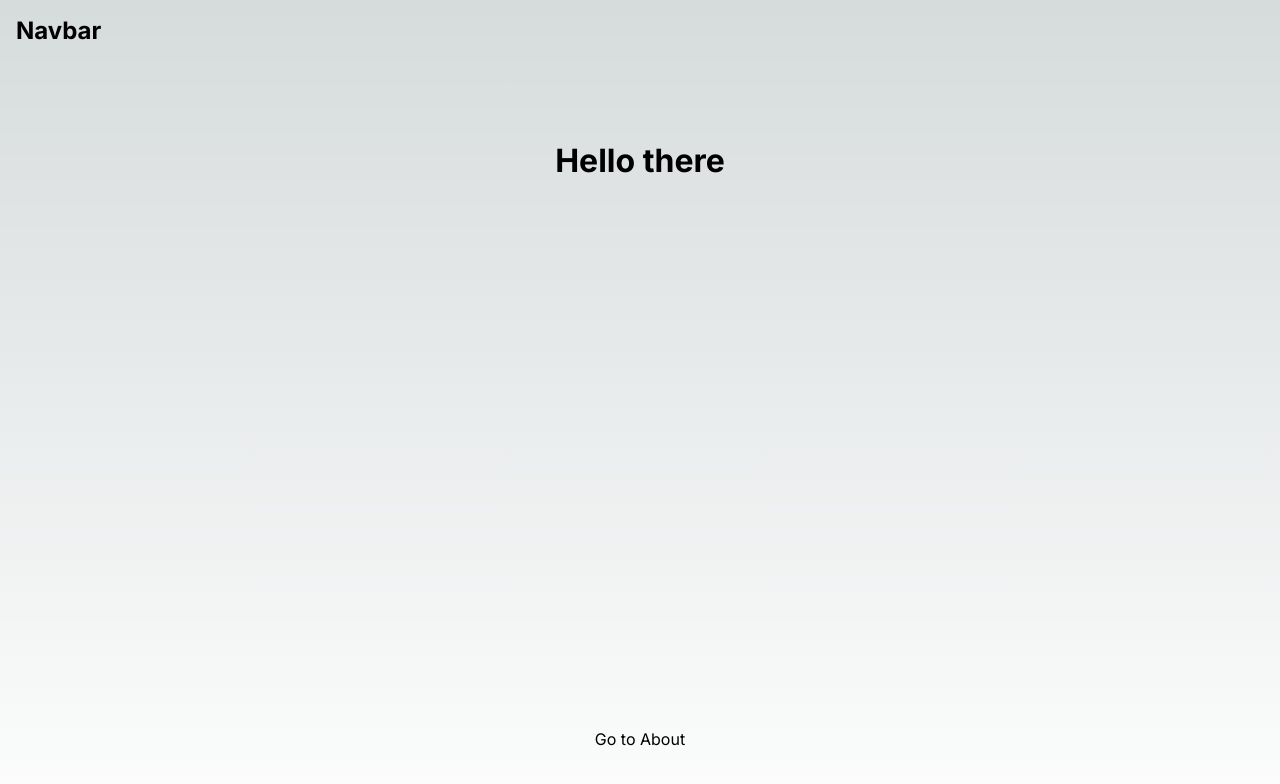
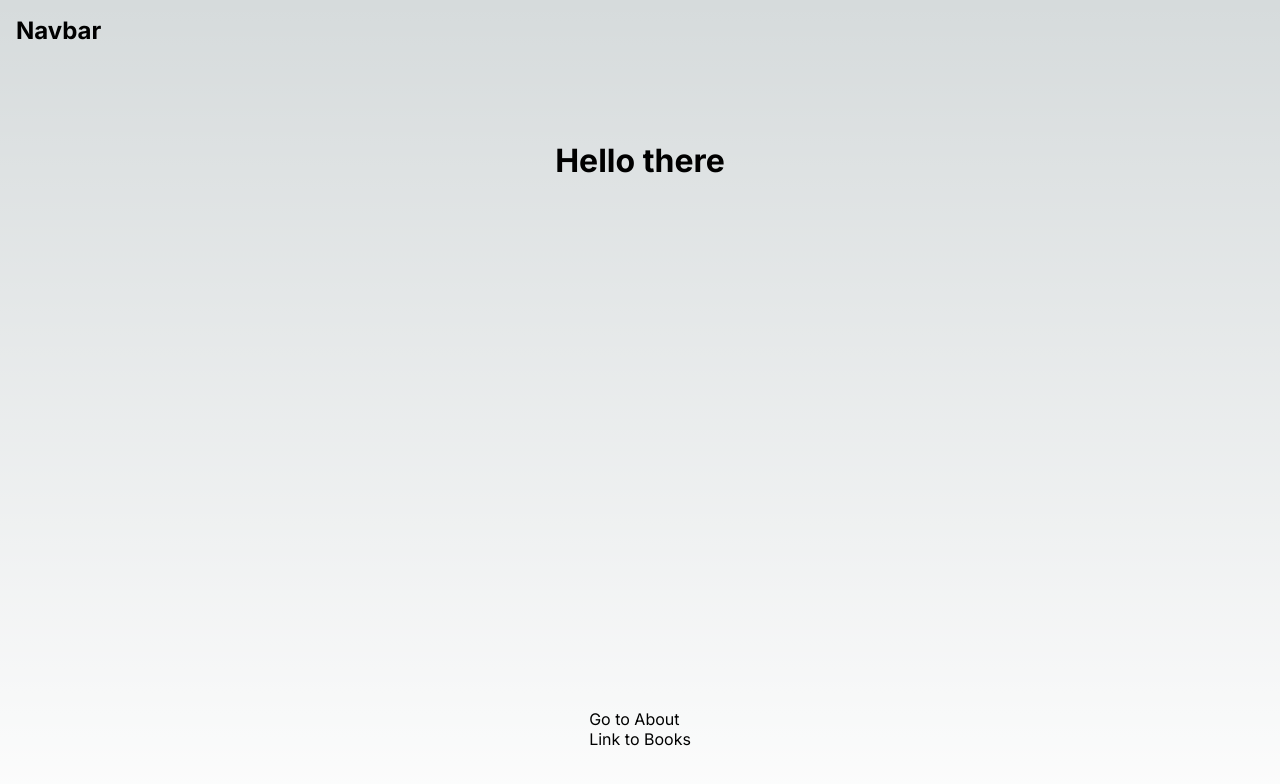
Before and after one commit to MayuRuru/NextNotes, a Next.js app: page / in a window 1280 px wide. Shown: the top 784 px of the page. Built offline with nearby package versions, Linux system fonts and the light colour scheme.

Commit message:
Add link to books page from home

```diff
--- a/app/page.tsx
+++ b/app/page.tsx
@@ -11,6 +11,8 @@ export default function Home() {
       <h1>Hello there</h1>
       <p>
         <Link href="/about">Go to About</Link>
+        <br />
+        <Link href="/books">Link to Books</Link>
       </p>
     </main>
   );
```
